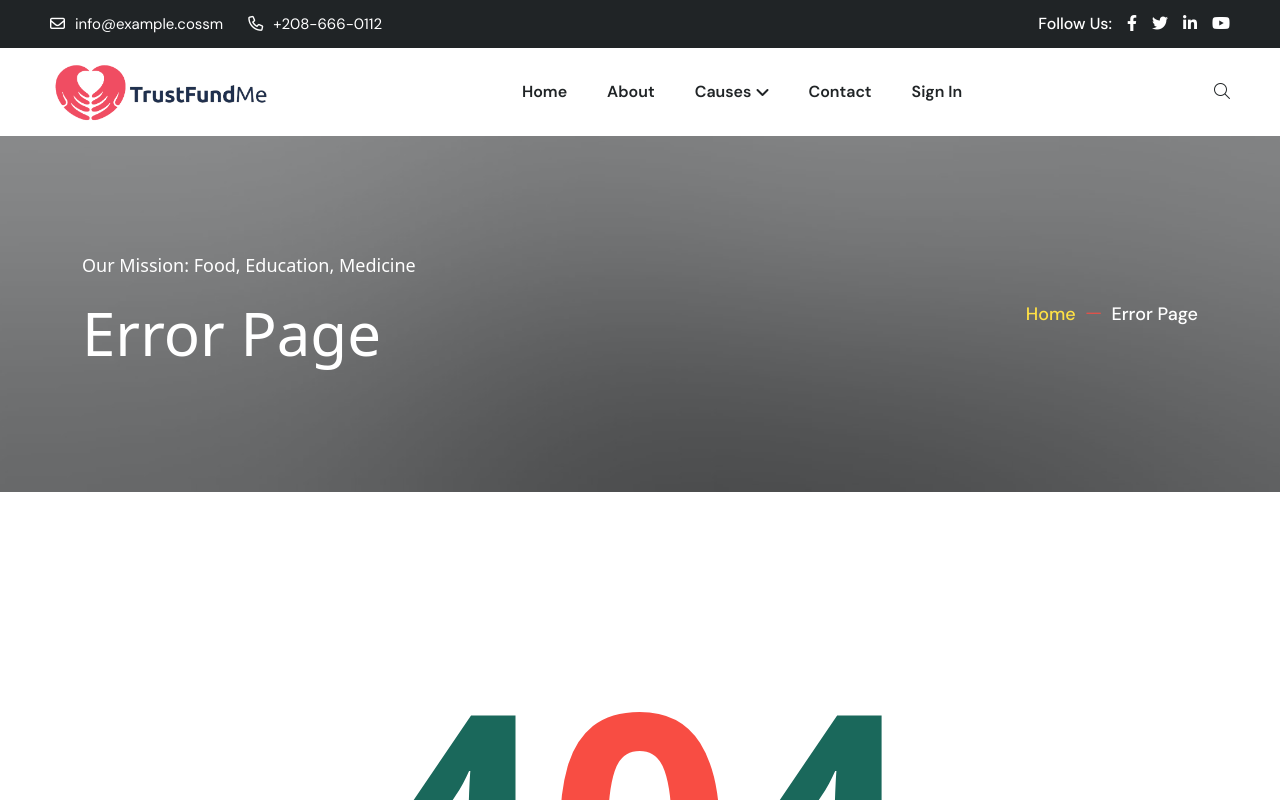
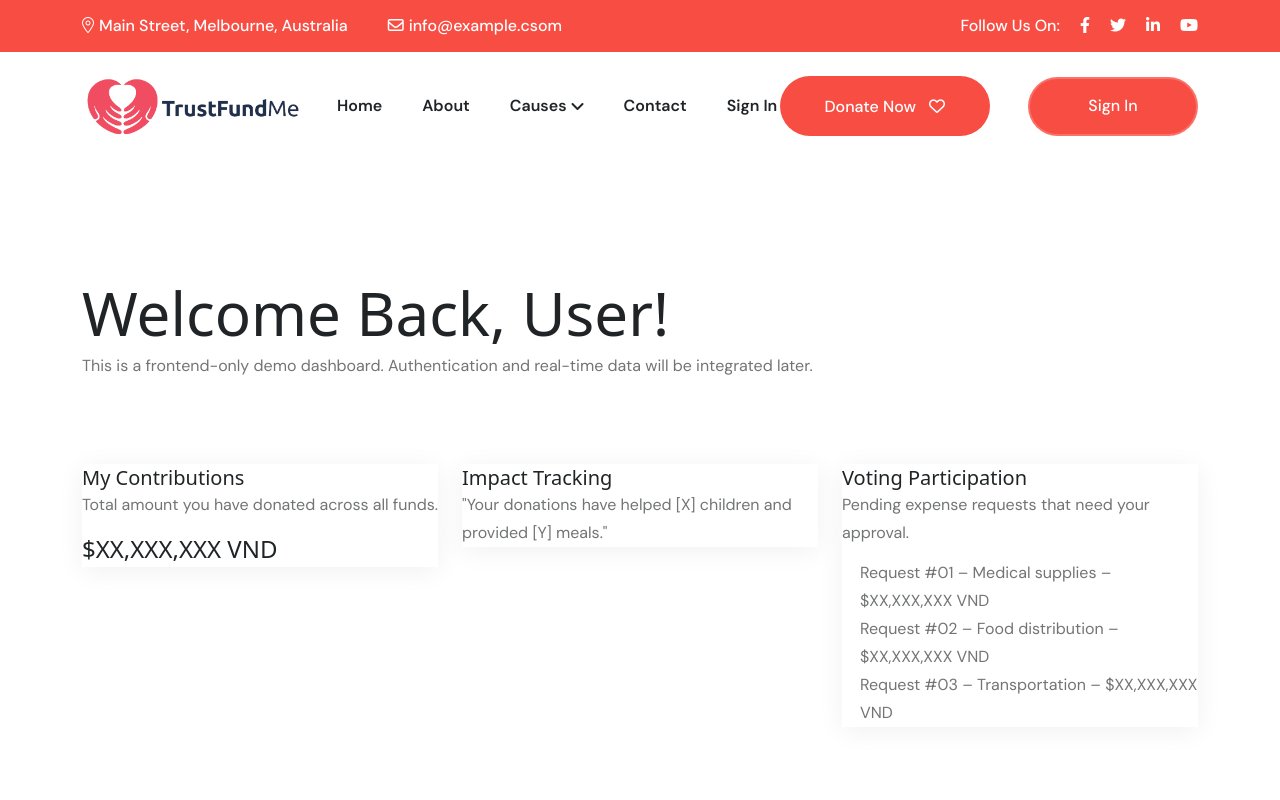
Before and after one commit to TrustFundMe/TrustFundMe-FE, a Next.js app: page /dashboard in a window 1280 px wide. Before the commit this address had no page. Shown: the top 800 px of the page. Built offline with nearby package versions, Linux system fonts and the light colour scheme; a web font is replaced by a local one.

Commit message:
Feat: add dashboard page

```diff
--- /dev/null
+++ b/src/app/dashboard/page.tsx
@@ -0,0 +1,56 @@
+import DanboxLayout from "@/layout/DanboxLayout";
+
+export default function DashboardPage() {
+  return (
+    <DanboxLayout header={2} footer={2}>
+      <section className="about-section section-padding">
+        <div className="container">
+          <div className="row g-4">
+            <div className="col-12">
+              <div className="section-title">
+                <h2>Welcome back, User!</h2>
+                <p>
+                  This is a frontend-only demo dashboard. Authentication and real-time data
+                  will be integrated later.
+                </p>
+              </div>
+            </div>
+
+            <div className="col-lg-4">
+              <div className="service-card-items" style={{ borderRadius: 0 }}>
+                <div className="content">
+                  <h4>My Contributions</h4>
+                  <p>Total amount you have donated across all funds.</p>
+                  <h3 style={{ marginTop: 12 }}>$XX,XXX,XXX VND</h3>
+                </div>
+              </div>
+            </div>
+
+            <div className="col-lg-4">
+              <div className="service-card-items" style={{ borderRadius: 0 }}>
+                <div className="content">
+                  <h4>Impact Tracking</h4>
+                  <p>"Your donations have helped [X] children and provided [Y] meals."</p>
+                </div>
+              </div>
+            </div>
+
+            <div className="col-lg-4">
+              <div className="service-card-items" style={{ borderRadius: 0 }}>
+                <div className="content">
+                  <h4>Voting Participation</h4>
+                  <p>Pending expense requests that need your approval.</p>
+                  <ul style={{ marginTop: 12, marginBottom: 0, paddingLeft: 18 }}>
+                    <li>Request #01 – Medical supplies – $XX,XXX,XXX VND</li>
+                    <li>Request #02 – Food distribution – $XX,XXX,XXX VND</li>
+                    <li>Request #03 – Transportation – $XX,XXX,XXX VND</li>
+                  </ul>
+                </div>
+              </div>
+            </div>
+          </div>
+        </div>
+      </section>
+    </DanboxLayout>
+  );
+}
```
